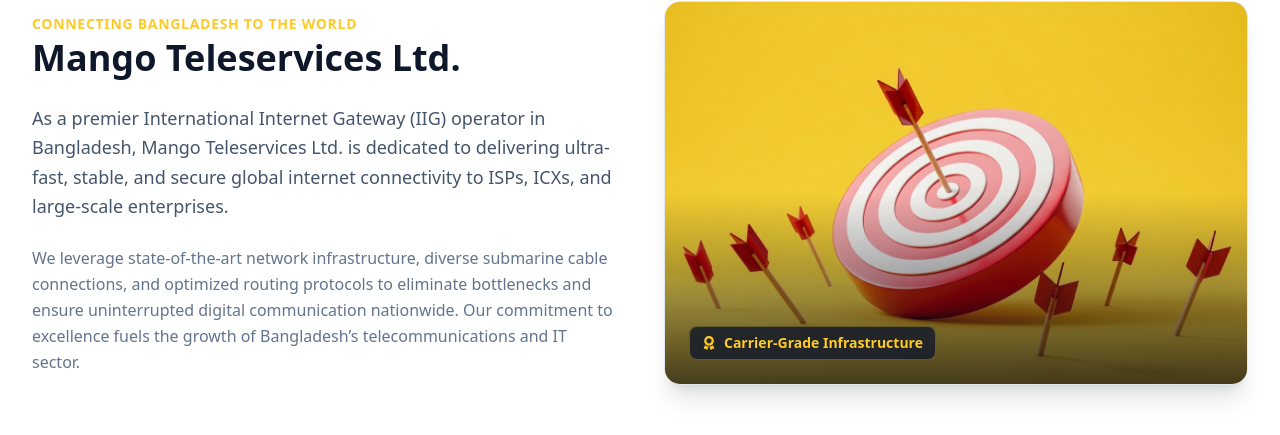
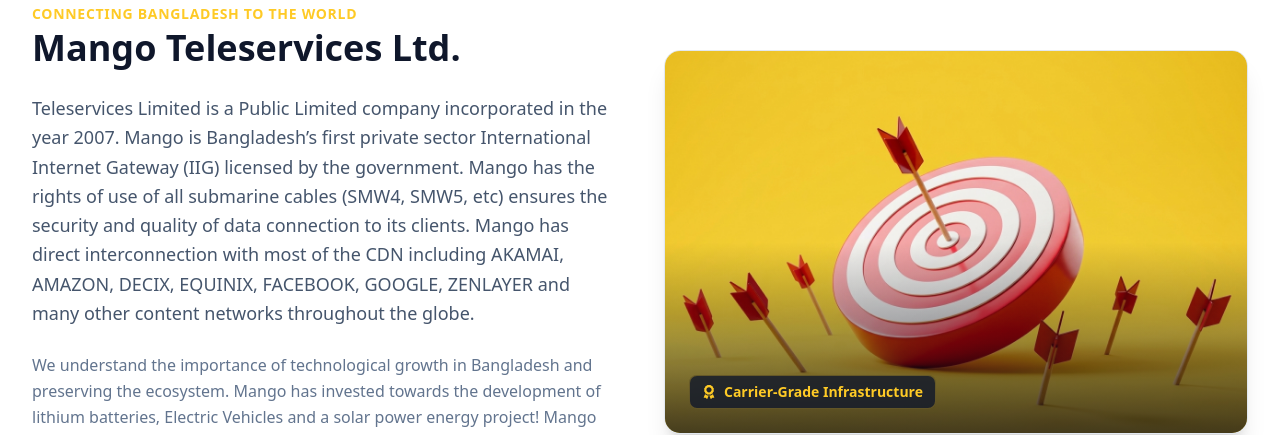
Before and after one commit to Kamiaaa/mtl, a Next.js app: page /mission-vision in a window 1280 px wide. Shown: the part 463-898 px from the top of the page. Built offline with nearby package versions, Linux system fonts and the light colour scheme.

Commit message:
Mission & Vision updated

```diff
--- a/app/(main)/components/MissionVision.tsx
+++ b/app/(main)/components/MissionVision.tsx
@@ -128,14 +128,10 @@
               Mango Teleservices Ltd.
             </h2>
             <p className="text-slate-600 text-lg leading-relaxed">
-              As a premier International Internet Gateway (IIG) operator in Bangladesh, Mango Teleservices Ltd.
-              is dedicated to delivering ultra-fast, stable, and secure global internet connectivity to ISPs,
-              ICXs, and large-scale enterprises.
+              Teleservices Limited is a Public Limited company incorporated in the year 2007. Mango is Bangladesh’s first private sector International Internet Gateway (IIG) licensed by the government. Mango has the rights of use of all submarine cables (SMW4, SMW5, etc) ensures the security and quality of data connection to its clients. Mango has direct interconnection with most of the CDN including AKAMAI, AMAZON, DECIX, EQUINIX, FACEBOOK, GOOGLE, ZENLAYER and many other content networks throughout the globe.
             </p>
             <p className="text-slate-500 leading-relaxed">
-              We leverage state-of-the-art network infrastructure, diverse submarine cable connections, and optimized
-              routing protocols to eliminate bottlenecks and ensure uninterrupted digital communication nationwide.
-              Our commitment to excellence fuels the growth of Bangladesh’s telecommunications and IT sector.
+              We understand the importance of technological growth in Bangladesh and preserving the ecosystem. Mango has invested towards the development of lithium batteries, Electric Vehicles and a solar power energy project! Mango has a goal to nurture the country’s young aspirations, they have invested in the countries education sector as well.
             </p>
           </div>
 
```
